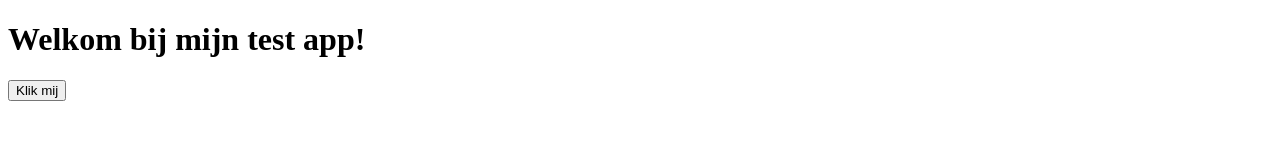
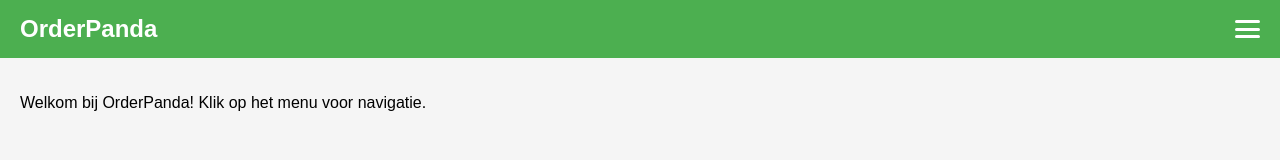
Before and after one commit to koenh05/Koen-test-app, a plain HTML site: page index.html in a window 1280 px wide. Drawn offline with Linux system fonts and the light colour scheme.

Commit message:
Update index.html

```diff
--- a/index.html
+++ b/index.html
@@ -1,15 +1,105 @@
 <!DOCTYPE html>
 <html lang="nl">
 <head>
-    <meta charset="UTF-8">
-    <meta name="viewport" content="width=device-width, initial-scale=1.0">
-    <title>Test App</title>
-    <link rel="stylesheet" href="style.css">
+  <meta charset="UTF-8">
+  <meta name="viewport" content="width=device-width, initial-scale=1.0">
+  <title>OrderPanda</title>
+  <style>
+    /* Algemene instellingen voor mobiel */
+    body {
+      margin: 0;
+      font-family: Arial, sans-serif;
+      background-color: #f5f5f5;
+    }
+
+    /* Header styling */
+    header {
+      display: flex;
+      justify-content: space-between;
+      align-items: center;
+      padding: 15px 20px;
+      background-color: #4CAF50; /* groene kleur */
+      color: white;
+      position: sticky;
+      top: 0;
+      z-index: 1000;
+    }
+
+    header h1 {
+      margin: 0;
+      font-size: 1.5rem;
+    }
+
+    /* Hamburger knop */
+    .menu-btn {
+      display: flex;
+      flex-direction: column;
+      justify-content: space-between;
+      width: 25px;
+      height: 18px;
+      cursor: pointer;
+    }
+
+    .menu-btn div {
+      height: 3px;
+      background-color: white;
+      border-radius: 2px;
+    }
+
+    /* Navigatie menu (verborgen standaard) */
+    nav {
+      display: none;
+      flex-direction: column;
+      background-color: #4CAF50;
+    }
+
+    nav a {
+      color: white;
+      text-decoration: none;
+      padding: 15px 20px;
+      border-top: 1px solid rgba(255,255,255,0.2);
+    }
+
+    nav a:hover {
+      background-color: #45a049;
+    }
+
+    /* Actief menu tonen */
+    nav.active {
+      display: flex;
+    }
+
+    /* Content voorbeeld */
+    main {
+      padding: 20px;
+    }
+  </style>
 </head>
 <body>
-    <h1>Welkom bij mijn test app!</h1>
-    <button onclick="sayHello()">Klik mij</button>
+  <header>
+    <h1>OrderPanda</h1>
+    <div class="menu-btn" id="menuBtn">
+      <div></div>
+      <div></div>
+      <div></div>
+    </div>
+  </header>
 
-    <script src="script.js"></script>
+  <nav id="navMenu">
+    <a href="#dashboard">Dashboard</a>
+  </nav>
+
+  <main>
+    <p>Welkom bij OrderPanda! Klik op het menu voor navigatie.</p>
+  </main>
+
+  <script>
+    const menuBtn = document.getElementById('menuBtn');
+    const navMenu = document.getElementById('navMenu');
+
+    menuBtn.addEventListener('click', () => {
+      navMenu.classList.toggle('active');
+    });
+  </script>
 </body>
 </html>
```
